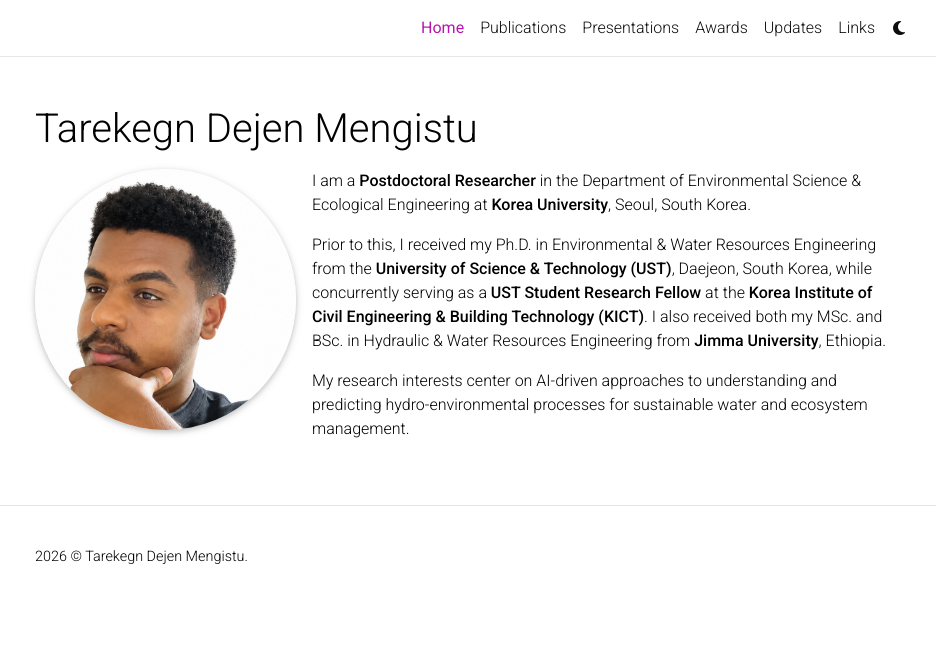
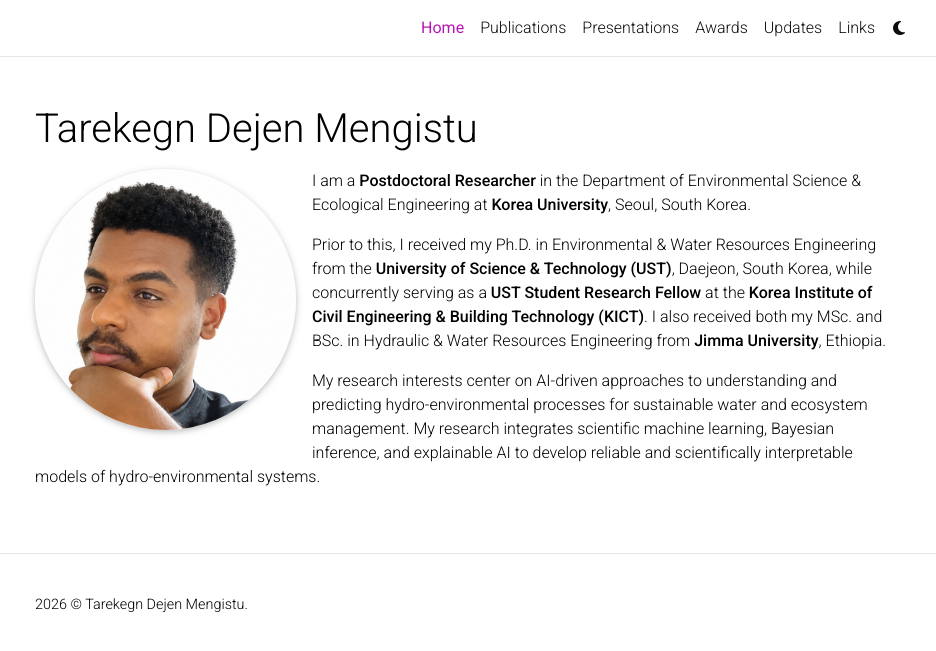
Before and after one commit to tdmengistu/tdmengistu.github.io, a Jekyll site: the page built from _pages/about.md, in a window 1280 px wide. Shown: the top 651 px of the page, without its empty margins (170-1106 px from the left). Built offline with Jekyll 4.4.1, drawn with Linux system fonts in a browser that asks for light colours; a style sheet for code colours, icons or effects is not loaded.

Commit message:
Update about.md

```diff
--- a/_pages/about.md
+++ b/_pages/about.md
@@ -17,4 +17,4 @@ I am a **Postdoctoral Researcher** in the Department of Environmental Science &
 
 Prior to this, I received my Ph.D. in Environmental & Water Resources Engineering from the **University of Science & Technology (UST)**, Daejeon, South Korea, while concurrently serving as a **UST Student Research Fellow** at the **Korea Institute of Civil Engineering & Building Technology (KICT)**. I also received both my MSc. and BSc. in Hydraulic & Water Resources Engineering from **Jimma University**, Ethiopia.
 
-My research interests center on AI-driven approaches to understanding and predicting hydro-environmental processes for sustainable water and ecosystem management.
+My research interests center on AI-driven approaches to understanding and predicting hydro-environmental processes for sustainable water and ecosystem management. My research integrates scientific machine learning, Bayesian inference, and explainable AI to develop reliable and scientifically interpretable models of hydro-environmental systems.
```
